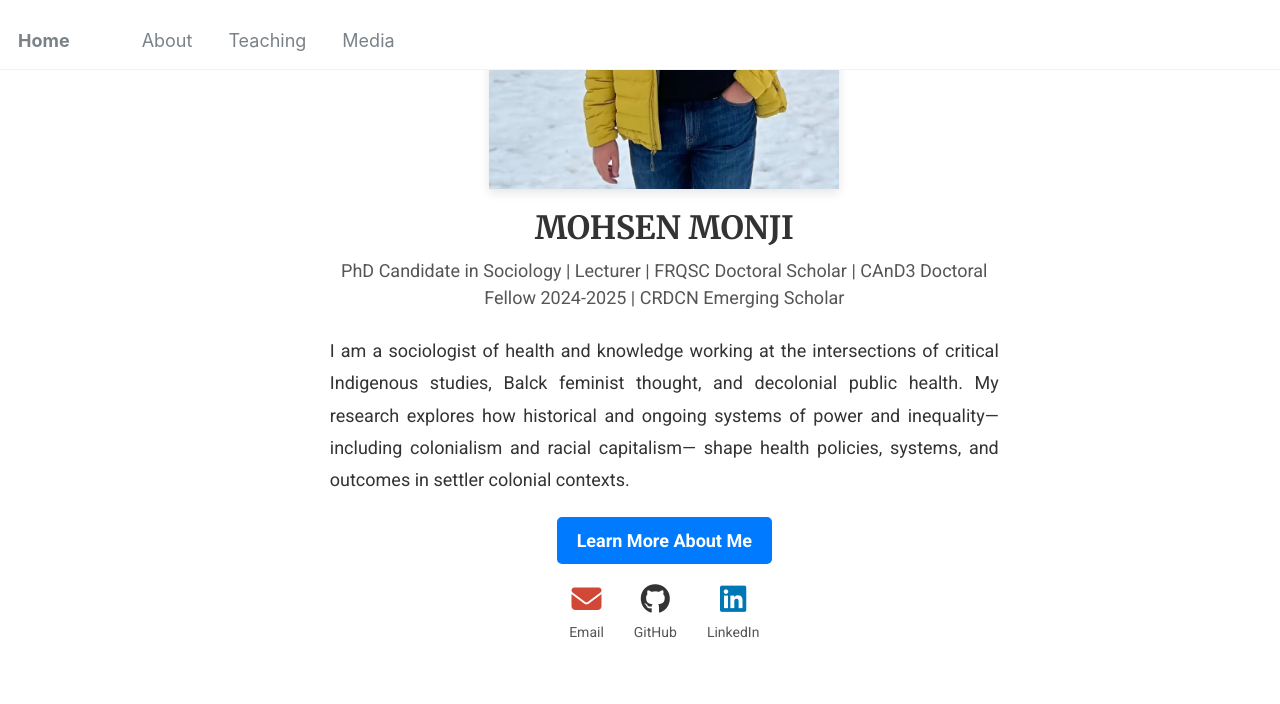
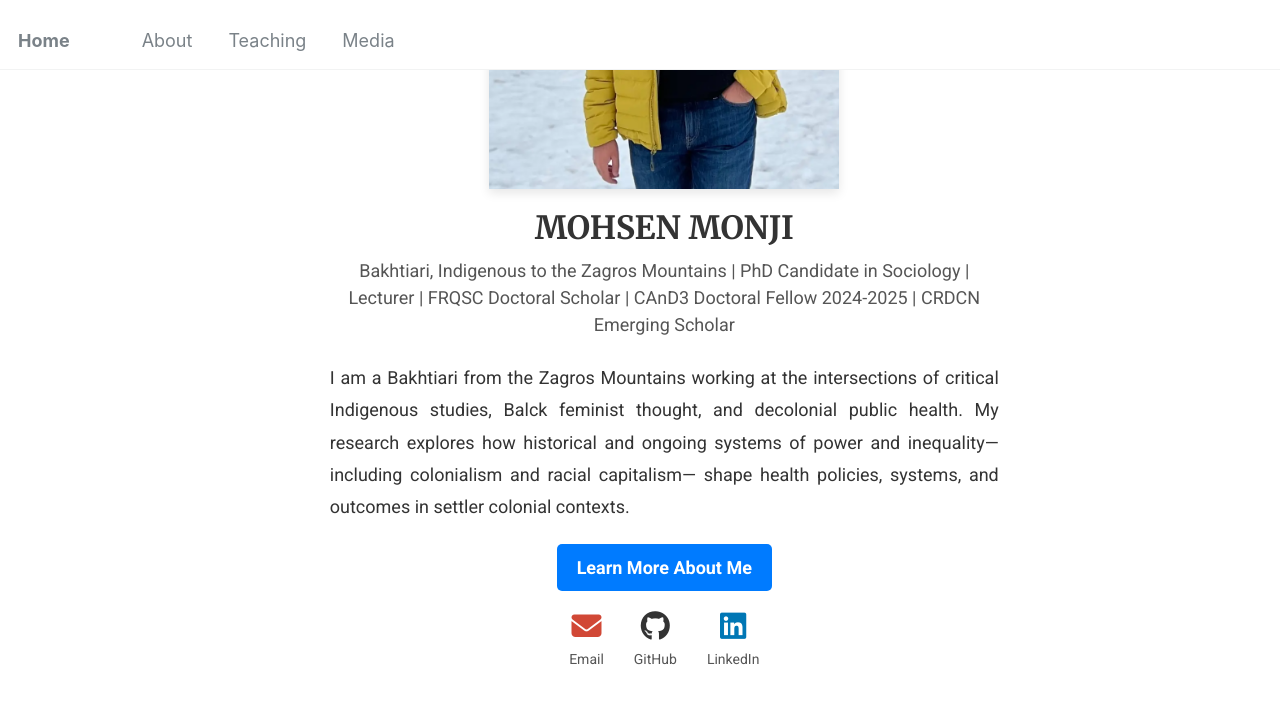
Before and after one commit to Mohsnmonji/mohsnmonji.github.io, a Jekyll site: the page built from _pages/front.md, in a window 1280 px wide and 900 px high, scrolled down 378 px. Shown: the top 704 px of the window. Built offline with Jekyll 4.4.1, drawn with Linux system fonts in a browser that asks for light colours.

Commit message:
Update front.md

```diff
--- a/_pages/front.md
+++ b/_pages/front.md
@@ -21,13 +21,13 @@ hide_avatar: true
 
   <!-- Subtitle -->
   <p style="font-size: 18px; margin-top: 5px; color: #555;">
-    PhD Candidate in Sociology | Lecturer | FRQSC Doctoral Scholar | CAnD3 Doctoral Fellow 2024-2025 | CRDCN Emerging Scholar
+    Bakhtiari, Indigenous to the Zagros Mountains | PhD Candidate in Sociology | Lecturer | FRQSC Doctoral Scholar | CAnD3 Doctoral Fellow 2024-2025 | CRDCN Emerging Scholar
   </p>
 
   <!-- Description -->
 <p style="font-size: 18px; color: #333; text-align: justify; line-height: 1.8; margin-bottom: 20px;">
 
-I am a sociologist of health and knowledge working at the intersections of critical Indigenous studies, Balck feminist thought, and decolonial public health. My research explores how historical and ongoing systems of power and inequality—including colonialism and racial capitalism— shape health policies, systems, and outcomes in settler colonial contexts.
+I am a Bakhtiari from the Zagros Mountains working at the intersections of critical Indigenous studies, Balck feminist thought, and decolonial public health. My research explores how historical and ongoing systems of power and inequality—including colonialism and racial capitalism— shape health policies, systems, and outcomes in settler colonial contexts.
 </p>
 
   <!-- Button -->
```
